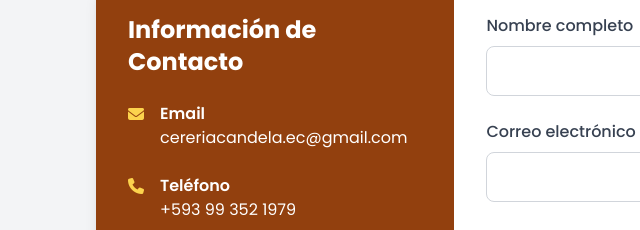
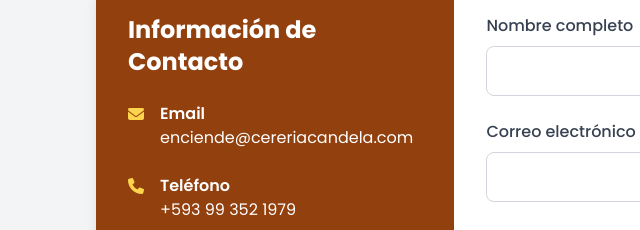
Before and after one commit to cereriacandela/cereriacandela.github.io, a website: page index.html in a window 1280 px wide. Shown: the part 1400-1630 px from the top of the page, 96-736 px from the left. Drawn offline with nearby package versions, Linux system fonts and the light colour scheme.

Commit message:
Añade correoElec

```diff
--- a/index.html
+++ b/index.html
@@ -204,7 +204,7 @@
                                 <i class="fas fa-envelope text-amber-300 mt-1 mr-4"></i>
                                 <div>
                                     <h4 class="font-semibold">Email</h4>
-                                    <p>cereriacandela.ec@gmail.com</p>
+                                    <p>enciende@cereriacandela.com</p>
                                 </div>
                             </div>
 
```
